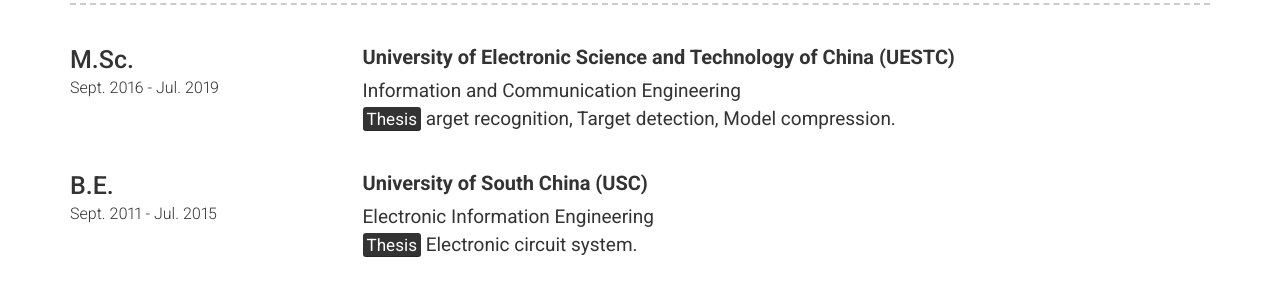
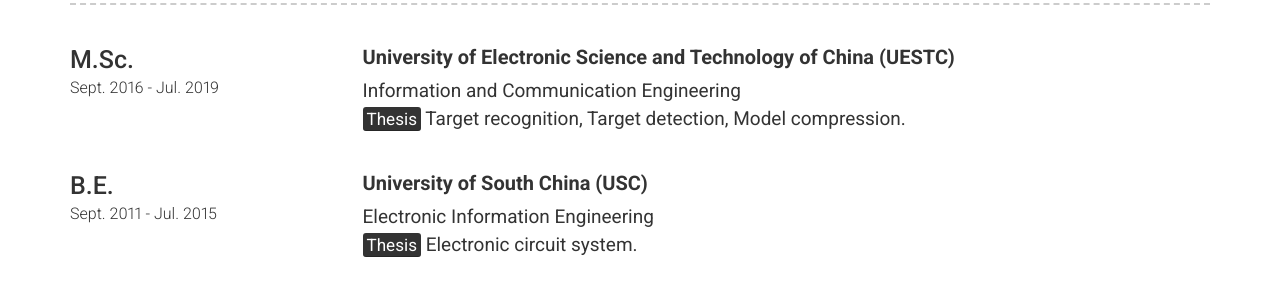
Before and after one commit to Hedlen/Hedlen.github.io, a Jekyll site: the page built from index.md, in a window 1280 px wide and 900 px high, scrolled down 427 px. Shown: the part 153-452 px from the top of the window. Built offline with Jekyll 4.4.1, drawn with Linux system fonts in a browser that asks for light colours; nearby versions of some CDN libraries.

Commit message:
Fix some issues

```diff
--- a/_config.yml
+++ b/_config.yml
@@ -64,7 +64,7 @@ content:
         description: | # this will include new lines to allow paragraphs
             ## **University of Electronic Science and Technology of China (UESTC)**
             Information and Communication Engineering <br />
-            <mark>Thesis</mark> arget recognition, Target detection, Model compression.
+            <mark>Thesis</mark> Target recognition, Target detection, Model compression.
 
       - layout: left
         title: B.E.
@@ -121,7 +121,8 @@ content:
         description: | # this will include new lines to allow paragraphs
           ## **HDRLUT: Unsupervised Learning 1D Lookup Tables for \\ High Dynamic Range Imaging**
           **Ting Jiang**, Chuan Wang, Xinpeng Li, Haoqiang Fan, Shuaicheng Liu
-          ![HDRLUT](./images/HDR.png)
+          ![Traing & Testing](./images/hdrlut1.png)
+          ![LUT Gen](./images/hdrlut2.png)
           [[PDF](https://arxiv.org/pdf/2106.pdf)]
           [[Github](https://github.com/Hedlen/HDRLUT)]
           [Video: []]
```
